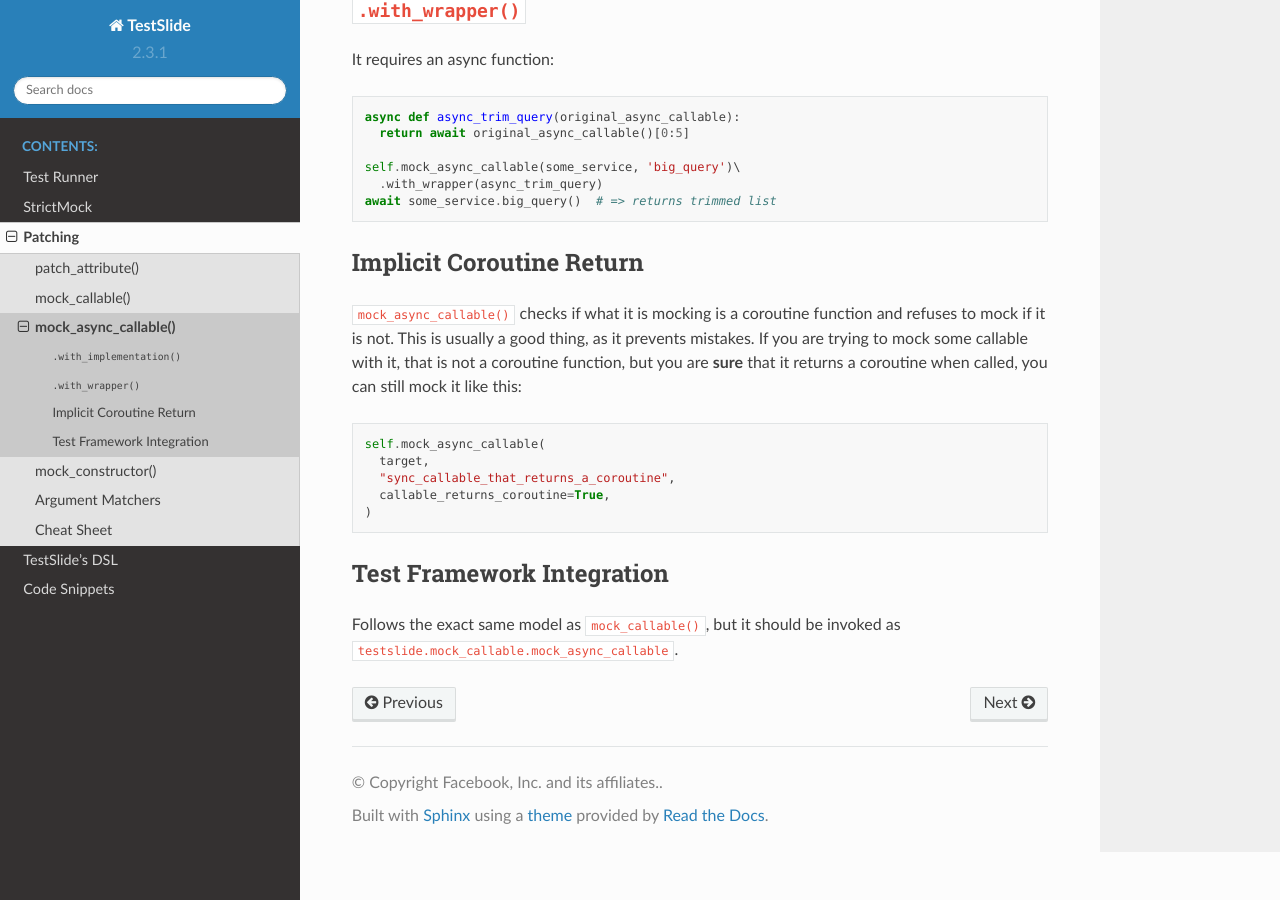
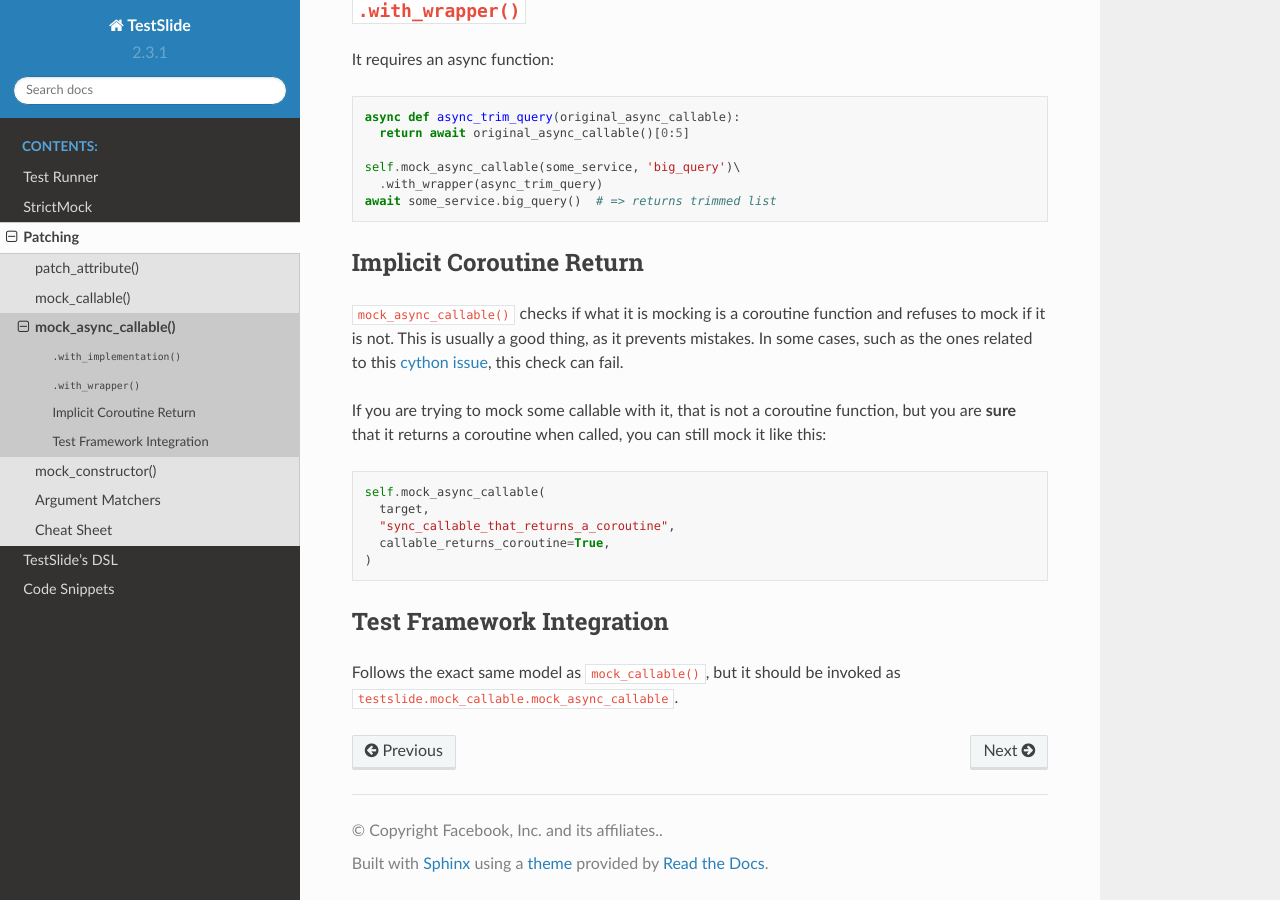
Before and after one commit to facebook/TestSlide, a Sphinx documentation site: the page built from docs/patching/mock_async_callable/index.rst, in a window 1280 px wide and 900 px high, scrolled down 520 px. Built offline with Sphinx 7.4.7 and the Read the Docs theme 2.0.0, drawn with Linux system fonts in a browser that asks for light colours.

Commit message:
Add link to cython bug

```diff
--- a/docs/patching/mock_async_callable/index.rst
+++ b/docs/patching/mock_async_callable/index.rst
@@ -34,7 +34,9 @@
 Implicit Coroutine Return
 -------------------------
 
-``mock_async_callable()`` checks if what it is mocking is a coroutine function and refuses to mock if it is not. This is usually a good thing, as it prevents mistakes. If you are trying to mock some callable with it, that is not a coroutine function, but you are **sure** that it returns a coroutine when called, you can still mock it like this:
+``mock_async_callable()`` checks if what it is mocking is a coroutine function and refuses to mock if it is not. This is usually a good thing, as it prevents mistakes. In some cases, such as the ones related to this `cython issue <https://github.com/cython/cython/issues/2273>`_, this check can fail.
+
+If you are trying to mock some callable with it, that is not a coroutine function, but you are **sure** that it returns a coroutine when called, you can still mock it like this:
 
 .. code-block:: python
 
```
